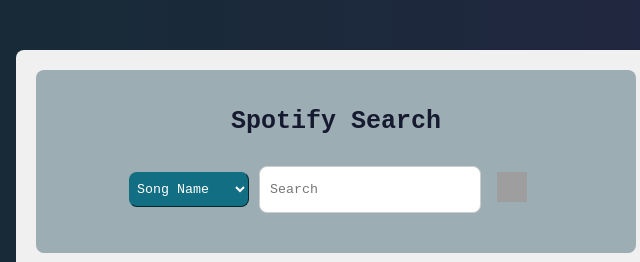
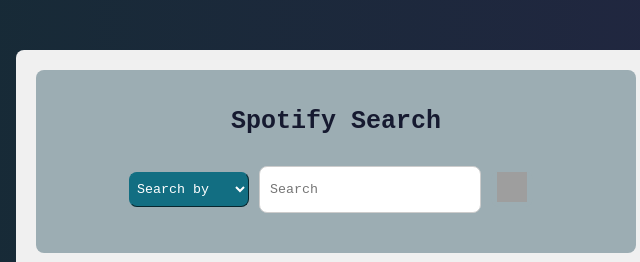
Before and after one commit to RaneemAlowide/SpotifySearch, a plain HTML site: page index.html in a window 1280 px wide. Shown: the top 262 px of the page, 304-944 px from the left. Drawn offline with nearby package versions, Linux system fonts and the light colour scheme; grey boxes are pictures that could not be loaded.

Commit message:
Update index.html

```diff
--- a/index.html
+++ b/index.html
@@ -6,23 +6,26 @@
     <meta charset="UTF-8">
     <meta name="viewport" content="width=device-width, initial-scale=1.0">
     <link rel="stylesheet" href="styles.css">
-    <title>Spotify Song Info</title>
+    <title>Spotify Search</title>
 </head>
 <body>
     <div class="container">
         <div class="topContainer">
             <h1 id="title">Spotify Search</h1>
             <form id="apiForm">
-                <select id="searchType" name="searchType">
+                <select id="searchType" name="searchType" required aria-required="true">
+                    <option value="" id="searchBy" disabled selected>Search by</option>
                     <option value="track">Song Name</option>
                     <option value="artist">Artist Name</option>
                 </select>
-                <input type="text" placeholder="Search" id="searchTerm" name="searchTerm" onfocus="myFunction(this)" onblur="blurFunction(this)" required>
+                <input type="text" placeholder="Search" id="searchTerm" name="searchTerm" onfocus="myFunction(this)" onblur="blurFunction(this)" oninput="inputFunction()" required>
                 <button type="submit" value="Submit"><img width="30" height="30" src="https://img.icons8.com/pastel-glyph/64/search--v2.png" alt="search--v2"/></button>
             </form>
+
         </div>
         <div id="apiData"></div>
         <button id="clearData">Clear Data</button>
+
     </div>
 
     <script src="https://code.jquery.com/jquery-3.6.4.min.js"></script>
```
